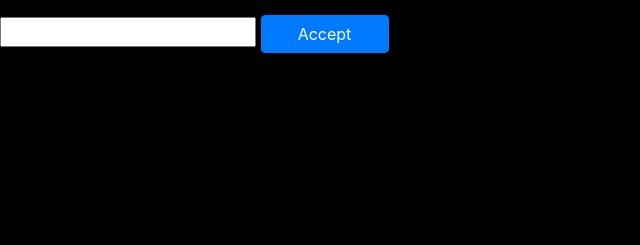
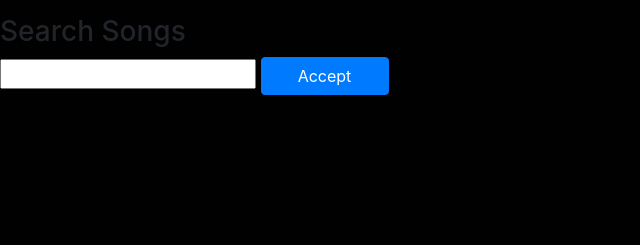
Before and after one commit to ysawiris/queuedUp, a Node server app: template queue/views/friends-show.handlebars in a window 1280 px wide. Shown: the part 231-476 px from the top of the page, without its empty margins (0-640 px from the left). Run offline with Node 20, Linux system fonts and the light colour scheme; the template is opened without the code that fills it: values that come from a table or form of the project are taken from there, others are empty; the visitor is signed in with stand-in values (Sample User, id 1); some libraries are stand-ins or nearby versions.

Commit message:
heroku push

```diff
--- a/queue/views/friends-show.handlebars
+++ b/queue/views/friends-show.handlebars
@@ -7,6 +7,7 @@
 </div>
 
 <div>
+    <h3>Search Songs</h3>
     <input type="text" name="song" id="song">
     <input type="hidden" name="user_token1" id="user_token1" value="{{ user.spotifyToken }}">
     <button type="submit" id="song_search" class="btn btn-primary" style="width: 8em">Accept</button>
```
